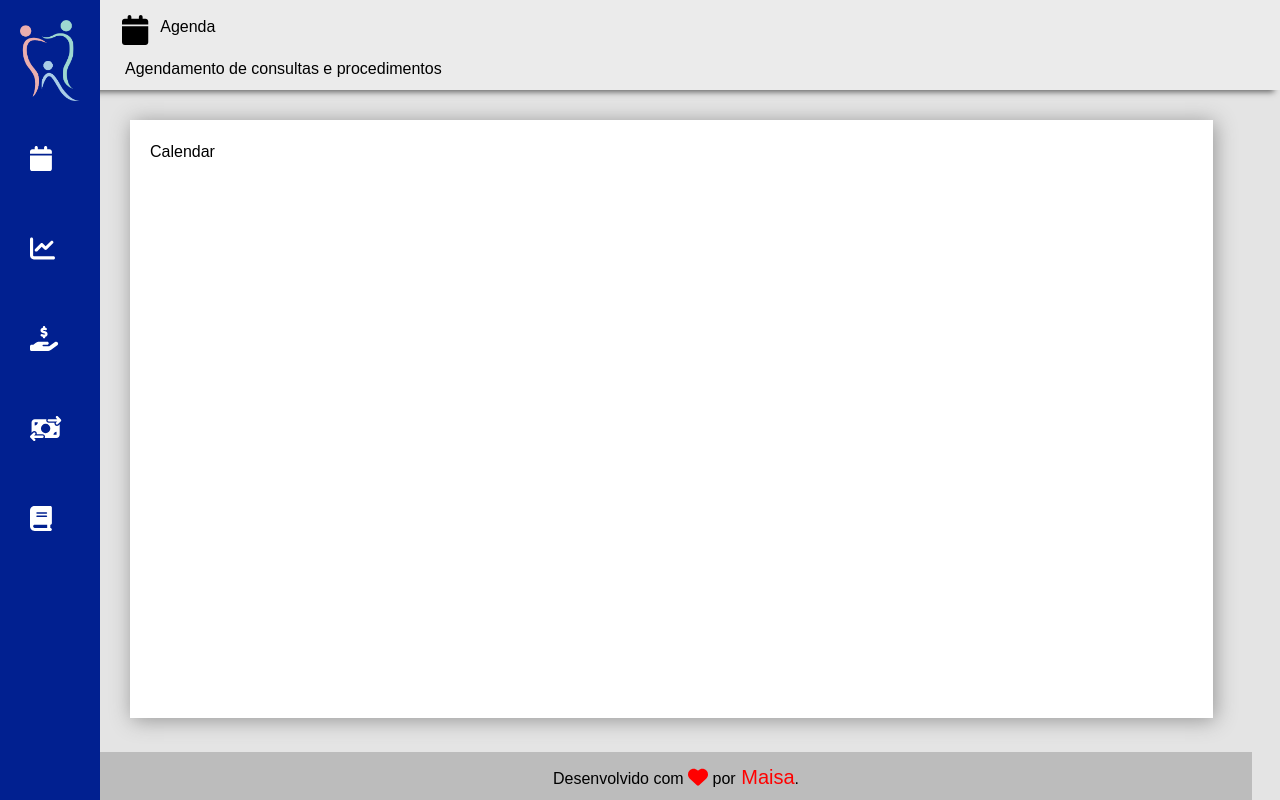
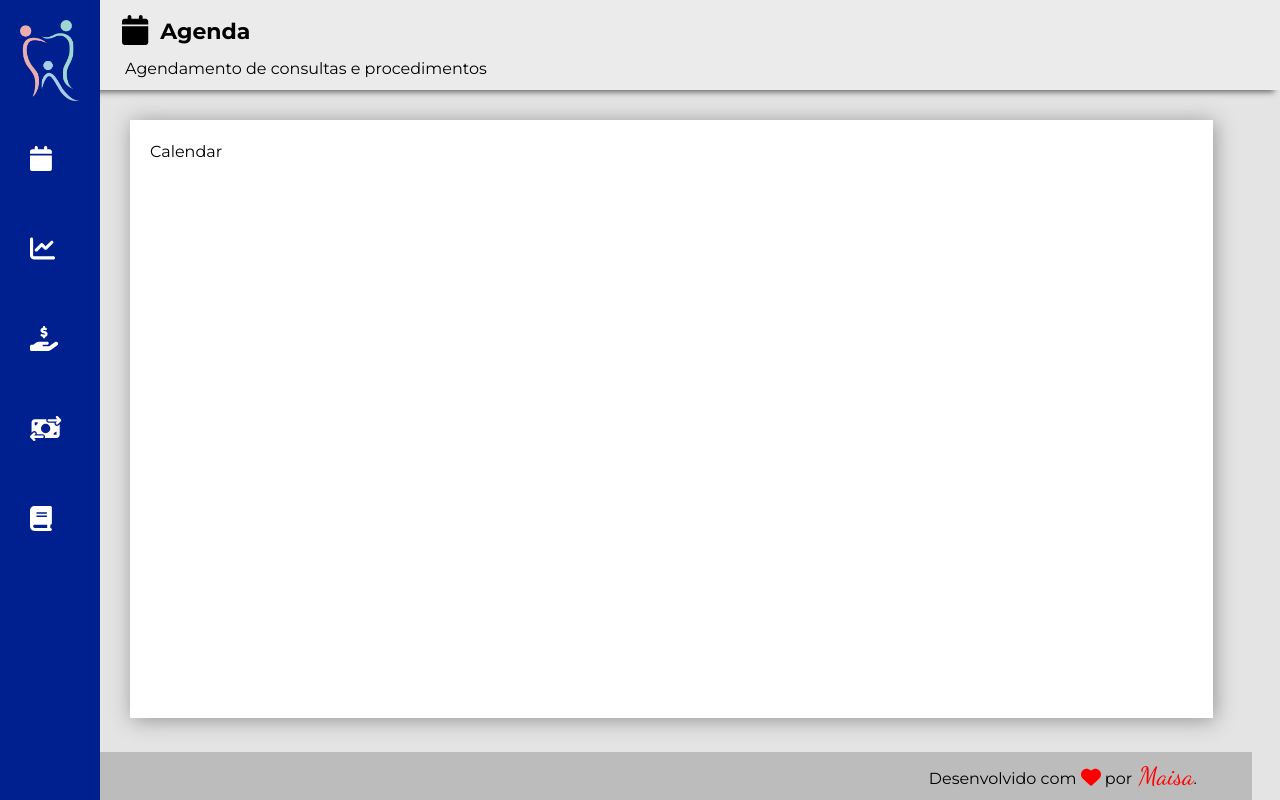
Before and after one commit to maisappreis/dental-clinic-web-system, a Next.js app in the folder frontend/: page / in a window 1280 px wide. Built offline with nearby package versions, Linux system fonts and the light colour scheme.

Commit message:
style(front): The main fonts used in the application have been changed.

```diff
--- a/frontend/src/app/globals.css
+++ b/frontend/src/app/globals.css
@@ -11,15 +11,6 @@
   --blue-light-color: rgb(207, 217, 254);
   --blue-dark-color: rgb(1, 32, 144);
   --blue-darker-color: rgb(0, 14, 63);
-  font-family: 'Montserrat', sans-serif;
-}
-
-* {
-  font-family: 'Montserrat', sans-serif;
-}
-
-body {
-  font-family: 'Montserrat', sans-serif;
 }
 
 .app-area {
--- a/frontend/src/app/layout.tsx
+++ b/frontend/src/app/layout.tsx
@@ -1,8 +1,8 @@
 import type { Metadata } from "next";
-import { Inter } from "next/font/google";
+import { Montserrat } from "next/font/google";
 import "./globals.css";
 
-const inter = Inter({ subsets: ["latin"] });
+const montserrat = Montserrat({ subsets: ["latin"] });
 
 export const metadata: Metadata = {
   title: "Dental Clinic Web System",
@@ -16,7 +16,7 @@ export default function RootLayout({
 }>) {
   return (
     <html lang="en">
-      <body className={inter.className}>{children}</body>
+      <body className={montserrat.className}>{children}</body>
     </html>
   );
 }
--- a/frontend/src/app/layout/footer.tsx
+++ b/frontend/src/app/layout/footer.tsx
@@ -1,14 +1,24 @@
 import { FontAwesomeIcon } from "@fortawesome/react-fontawesome";
-import { faHeart   } from '@fortawesome/free-solid-svg-icons';
+import { faHeart } from '@fortawesome/free-solid-svg-icons';
+import { Dancing_Script } from 'next/font/google';
 import "./layout.css";
+
+const dancing = Dancing_Script({
+  subsets: ["latin"],
+});
+
+const fontStyle = {
+  color: "red",
+  fontSize: "25px"
+}
 
 export default function Footer() {
   return (
-    <div className="footer-area">
-      <span className="footer-text">
-        Desenvolvido com <FontAwesomeIcon icon={faHeart} className="red" /> por
-        <span className="red"> Maisa</span>.
-      </span>
-    </div>
+      <div className="footer-area">
+        <span className="footer-text">
+          Desenvolvido com <FontAwesomeIcon icon={faHeart} className="red" /> por
+          <span className={dancing.className} style={fontStyle}> Maisa</span>.
+        </span>
+      </div>
   )
 }
--- a/frontend/src/app/layout/layout.css
+++ b/frontend/src/app/layout/layout.css
@@ -17,6 +17,8 @@
   }
 
   .title {
+    font-weight: bold;
+    font-size: 22px;
     margin: 15px 0 6px 0;
   }
 
@@ -159,19 +161,22 @@
     width: 85vw;
     height: 50px;
     padding: 10px;
-    text-align: center;
     background-color: rgb(188, 188, 188);
+
+    display: flex;
+    align-items: center;
+    justify-content: flex-end;
   }
 
   .footer-text {
     color: black;
     font-size: 16px;
     text-align: left;
+    margin-right: 45px;
   }
 
   .red {
     color: red;
-    font-family: "Dancing Script", Arial, Helvetica, sans-serif;
     font-size: 20px;
   }
 
--- a/frontend/src/app/layout/sidebar.tsx
+++ b/frontend/src/app/layout/sidebar.tsx
@@ -30,7 +30,7 @@ export default function Sidebar({ onOptionClick }: {onOptionClick: (option: stri
           </li>
           <li className="option" onClick={() => handleOptionClick("monthEndClosing")}>
             <FontAwesomeIcon icon={faBook} className="sidebar-icon"/>
-            <span className="option-text">Fec. de caixa</span>
+            <span className="option-text">Caixa Mensal</span>
           </li>
         </ul>
     </aside >
```
